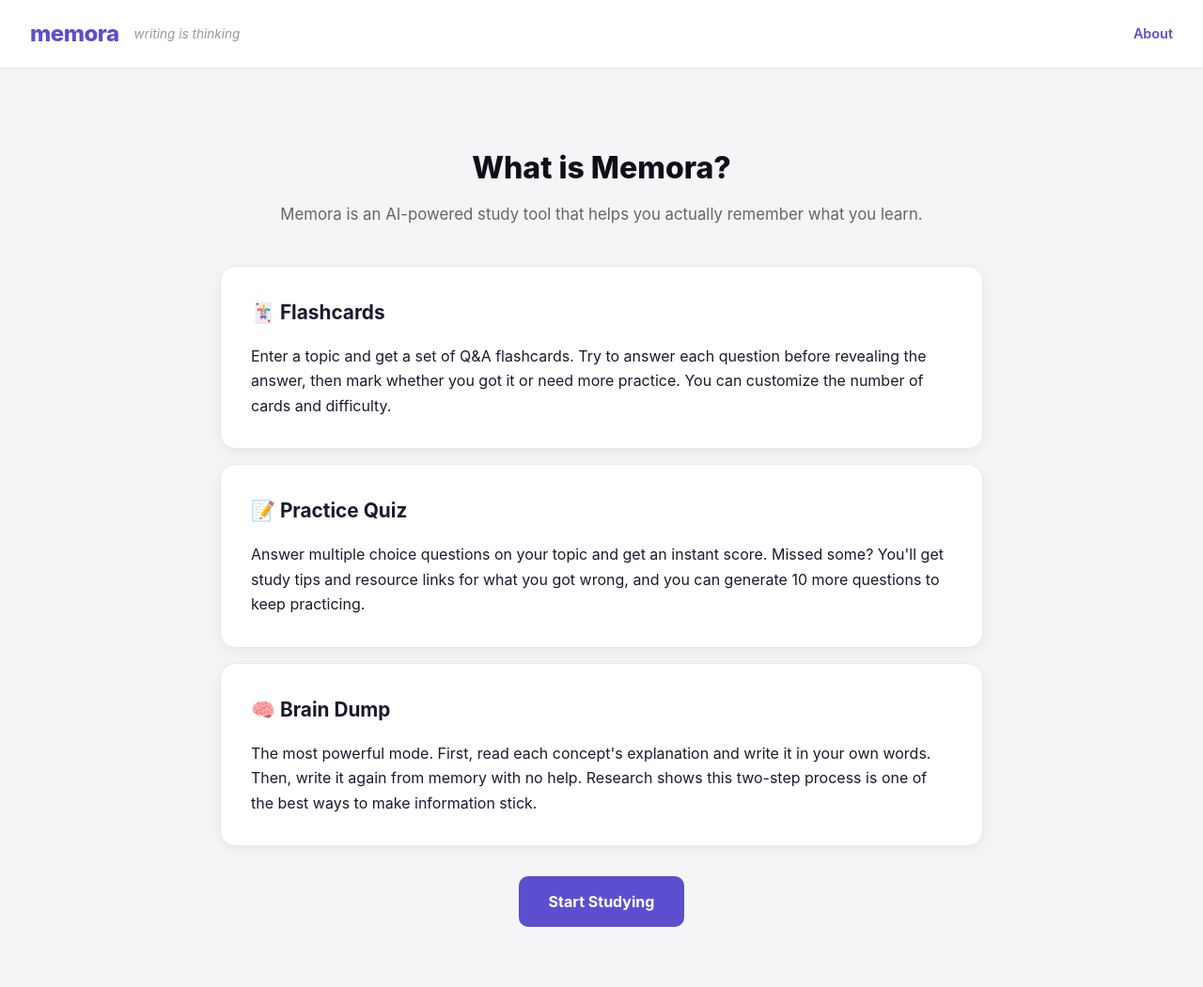
After one commit to tanush-pusuluri/memora, a Flask app: page /about in a window 1280 px wide. The commit adds this page. Shown: the whole page at 94% size. Run offline with Flask 3, Linux system fonts and the light colour scheme.

Commit message:
add about page

```diff
--- a/main.py
+++ b/main.py
@@ -168,6 +168,11 @@ def set_data(data: dict):
 def index():
     error = request.args.get("error", "")
     return render_template("index.html", error=error)
+
+
+@app.route("/about")
+def about():
+    return render_template("about.html")
 
 
 @app.route("/generate", methods=["POST"])
--- a/static/style.css
+++ b/static/style.css
@@ -42,6 +42,18 @@ nav {
   font-size: 0.85rem;
   color: #999;
   font-style: italic;
+  flex: 1;
+}
+
+.nav-about {
+  font-size: 0.9rem;
+  font-weight: 600;
+  color: #5b4fcf;
+  text-decoration: none;
+}
+
+.nav-about:hover {
+  text-decoration: underline;
 }
 
 /* ── Main layout ─────────────────────────────────────────── */
--- /dev/null
+++ b/templates/about.html
@@ -0,0 +1,30 @@
+{% extends "base.html" %}
+{% block title %}About{% endblock %}
+
+{% block content %}
+
+<div class="hero">
+  <h1>What is Memora?</h1>
+  <p>Memora is an AI-powered study tool that helps you actually remember what you learn.</p>
+</div>
+
+<div class="section-work" style="margin-bottom: 1rem;">
+  <h3>🃏 Flashcards</h3>
+  <p>Enter a topic and get a set of Q&amp;A flashcards. Try to answer each question before revealing the answer, then mark whether you got it or need more practice. You can customize the number of cards and difficulty.</p>
+</div>
+
+<div class="section-work" style="margin-bottom: 1rem;">
+  <h3>📝 Practice Quiz</h3>
+  <p>Answer multiple choice questions on your topic and get an instant score. Missed some? You'll get study tips and resource links for what you got wrong, and you can generate 10 more questions to keep practicing.</p>
+</div>
+
+<div class="section-work" style="margin-bottom: 1rem;">
+  <h3>🧠 Brain Dump</h3>
+  <p>The most powerful mode. First, read each concept's explanation and write it in your own words. Then, write it again from memory with no help. Research shows this two-step process is one of the best ways to make information stick.</p>
+</div>
+
+<div style="text-align: center; margin-top: 2rem;">
+  <a href="/" class="btn-primary">Start Studying</a>
+</div>
+
+{% endblock %}
--- a/templates/base.html
+++ b/templates/base.html
@@ -11,6 +11,7 @@
   <nav>
     <a href="/" class="logo">memora</a>
     <span class="tagline">writing is thinking</span>
+    <a href="/about" class="nav-about">About</a>
   </nav>
 
   <main>
```
